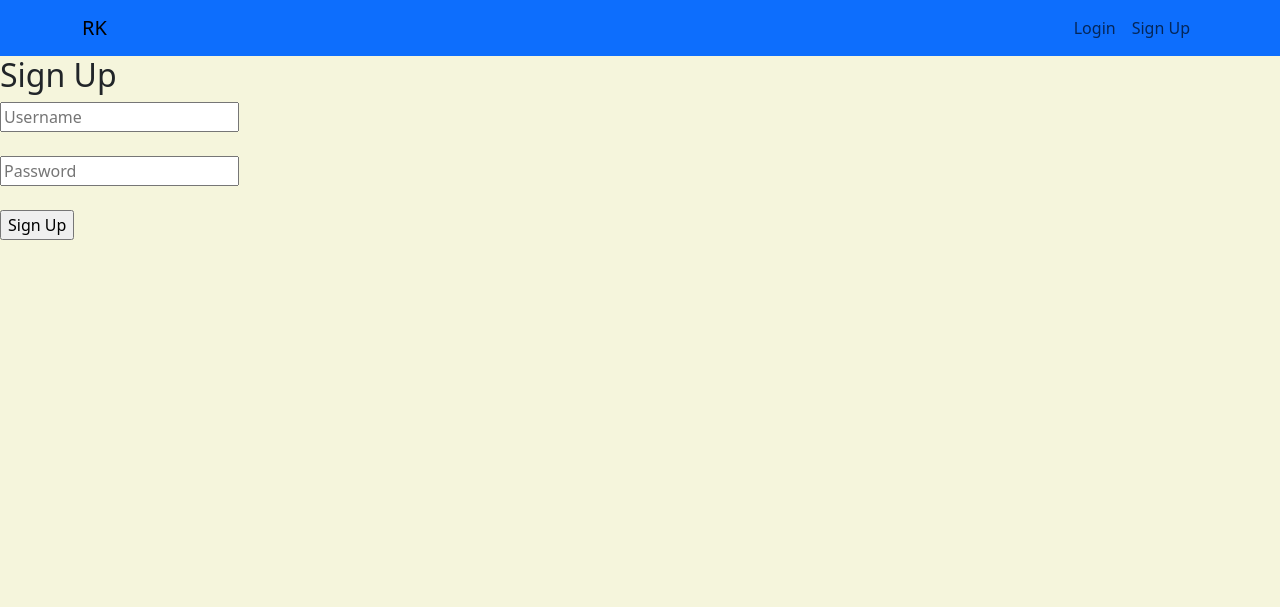
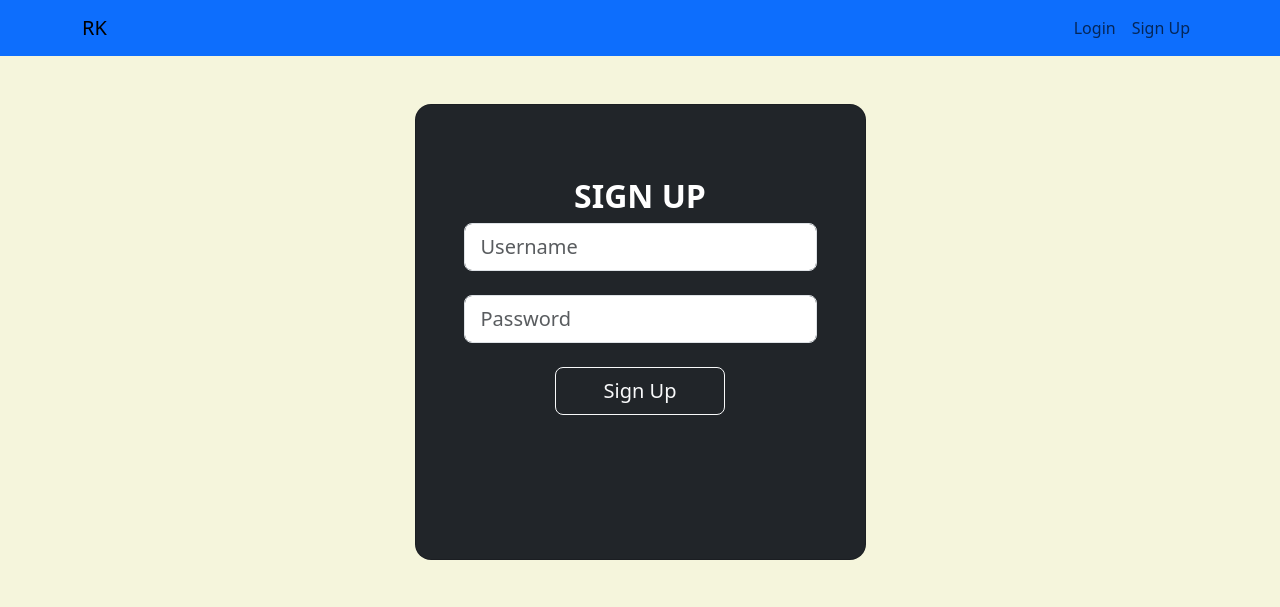
Before and after one commit to mdrakibmia99/Django_CRUD_with_Authentication_App, a Django app: template templates/signup.html in a window 1280 px wide. Shown: the top 607 px of the page. Run offline with Django 3.2, Linux system fonts and the light colour scheme; the template is opened without the code that fills it, so the values that code supplies are empty.

Commit message:
sign up page design done

```diff
--- a/templates/signup.html
+++ b/templates/signup.html
@@ -1,14 +1,36 @@
 {% extends 'base.html' %} {% block title %}Sing Up{% endblock %} {% block body%}
 
-<h2>Sign Up</h2>
 
 <form method="POST">
   {% csrf_token %}
-  <input type="text" name="uname" placeholder="Username" />
-  <br /><br />
-  <input type="text" name="pwd" placeholder="Password" />
-  <br /><br />
-  <input type="submit" name="submit" value="Sign Up" />
+
+  <div class="vh-50 gradient-custom">
+    <div class="container py-5 h-100">
+      <div class="row d-flex justify-content-center align-items-center h-100">
+        <div class="col-12 col-md-8 col-lg-6 col-xl-5">
+          <div class="card bg-dark text-white" style="border-radius: 1rem;">
+            <div class="card-body p-5 text-center">
+
+              <div class="mb-md-5 mt-md-4 pb-5">
+
+                <h2 class="fw-bold mb-2 text-uppercase">Sign Up</h2>
+
+                <div class="form-outline form-white mb-4">
+                  <input type="text" id="typeEmailX" class="form-control form-control-lg" name="uname" placeholder="Username"  />
+                </div>
+
+                <div class="form-outline form-white mb-4">
+                  <input type="password" id="typePasswordX" class="form-control form-control-lg"   name="pwd" placeholder="Password"/>
+                </div>
+
+                <input type="submit" name="submit" value="Sign Up" class="btn btn-outline-light btn-lg px-5"/>
+              </div>
+            </div>
+          </div>
+        </div>
+      </div>
+    </div>
+  </div>
 </form>
 
 {% endblock %}
```
